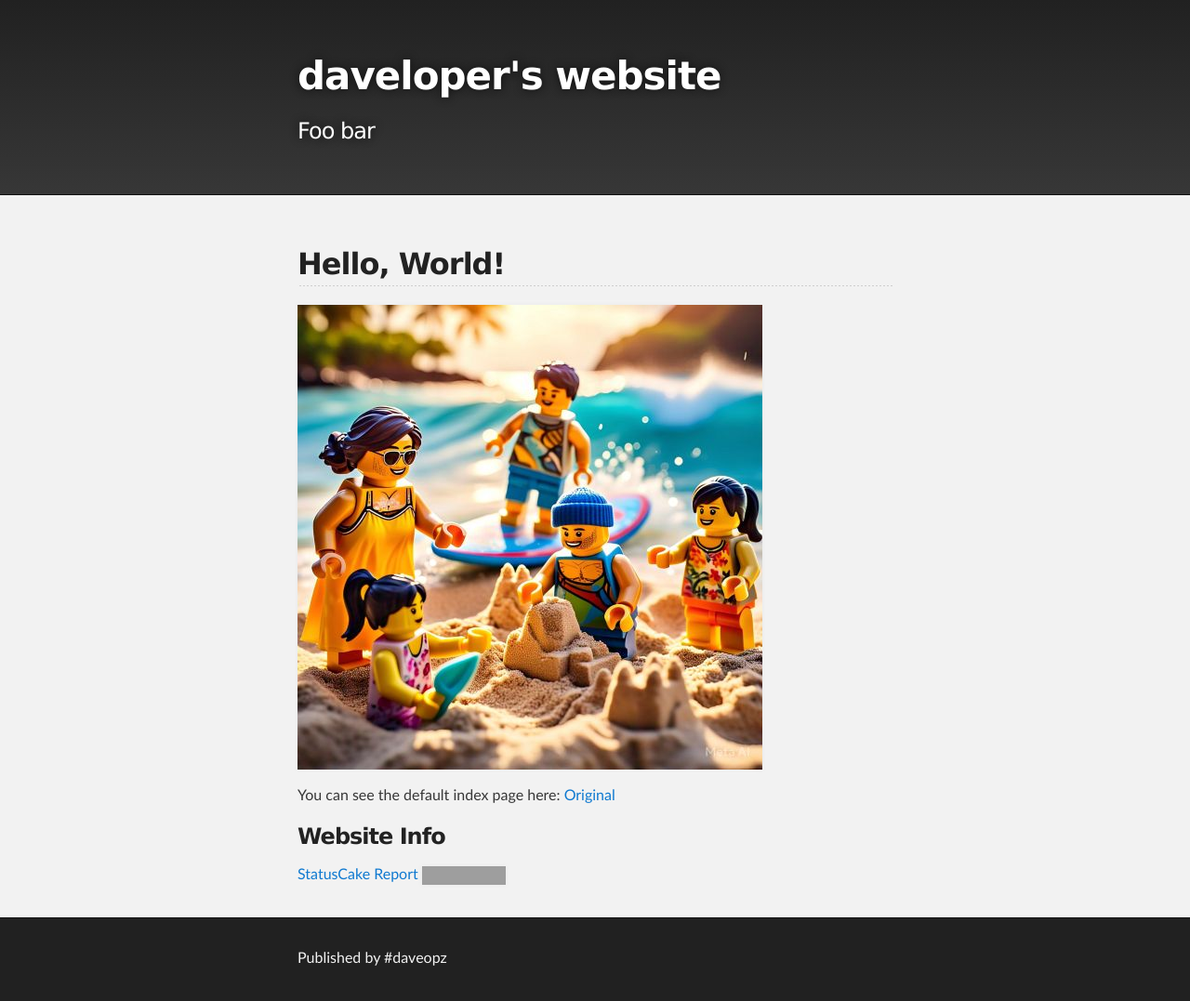
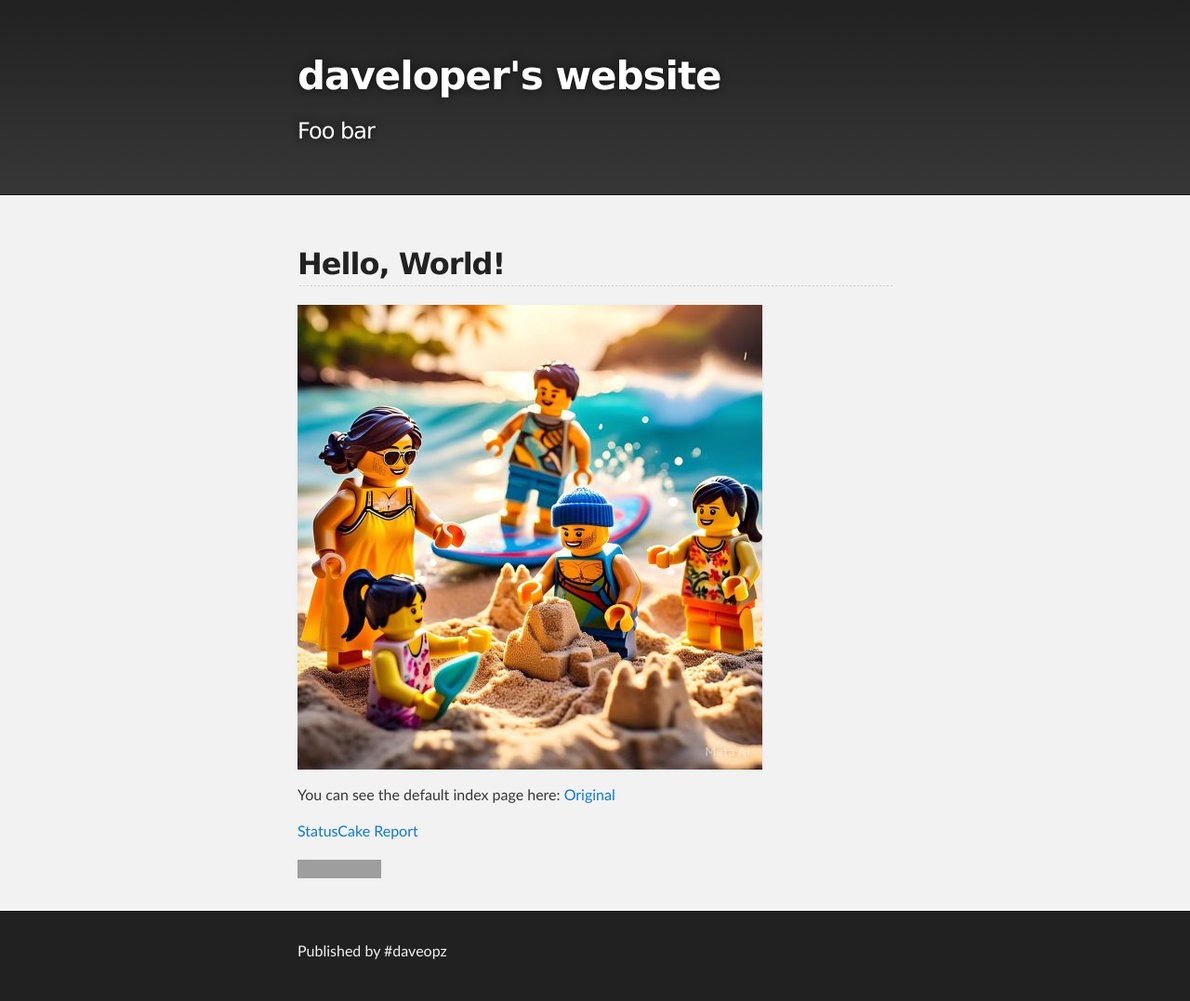
Before and after one commit to baron-david/daveloper_Jekyll, a Jekyll site: the page built from index.md, in a window 1280 px wide. Shown: the whole page at 93% size. Built offline with Jekyll 4.4.1, drawn with Linux system fonts in a browser that asks for light colours; our own code applies the rules of GitHub Pages for plain Markdown files; grey boxes are pictures that could not be loaded.

Commit message:
fix formating

```diff
--- a/index.md
+++ b/index.md
@@ -14,7 +14,6 @@ layout: default
 
 You can see the default index page here: [Original](original)
 
-### Website Info
+[StatusCake Report](https://status.daveloper.com/)
 
-[StatusCake Report](https://status.daveloper.com/)
 [![Netlify Status](https://api.netlify.com/api/v1/badges/4e7af8a8-cf78-4669-a0ab-f8b4c570b813/deploy-status)](https://app.netlify.com/sites/gifted-kepler-60c4b4/deploys)
```
